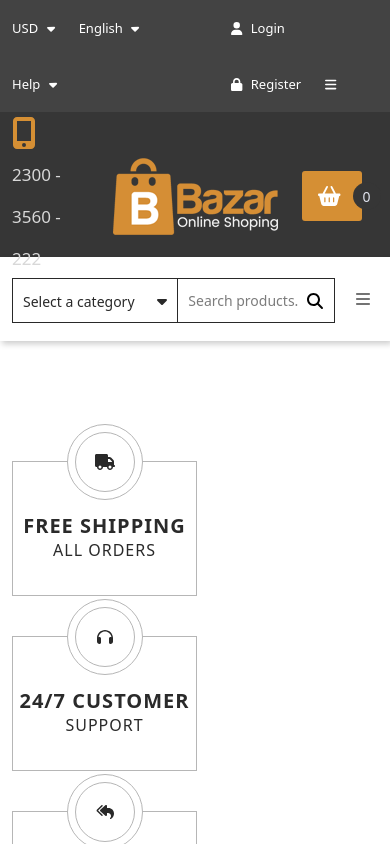
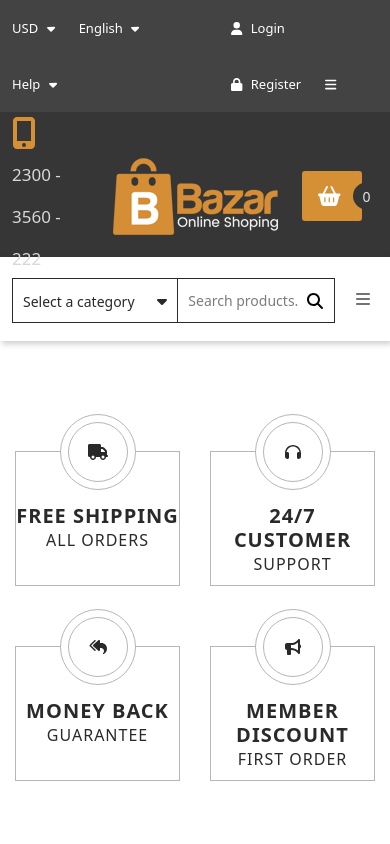
Before and after one commit to DawSeg/furnitureShop, a React (Create React App) app: page / in a window 390 px wide. Shown: the top 844 px of the page. Built offline with nearby package versions, Linux system fonts and the light colour scheme.

Commit message:
fixFeaturesRWD

```diff
--- a/src/components/common/FeatureBox/FeatureBox.module.scss
+++ b/src/components/common/FeatureBox/FeatureBox.module.scss
@@ -98,6 +98,7 @@ a {
 
 @media (max-width: 767px) {
   .root {
-    width: 185px;
+    width: 165px;
+    margin: 30px auto;
   }
 }
--- a/src/components/features/FeatureBoxes/FeatureBoxes.module.scss
+++ b/src/components/features/FeatureBoxes/FeatureBoxes.module.scss
@@ -3,7 +3,3 @@
 .root {
   padding: 5rem 0;
 }
-
-@media (max-width: 767px) {
-
-}
```
